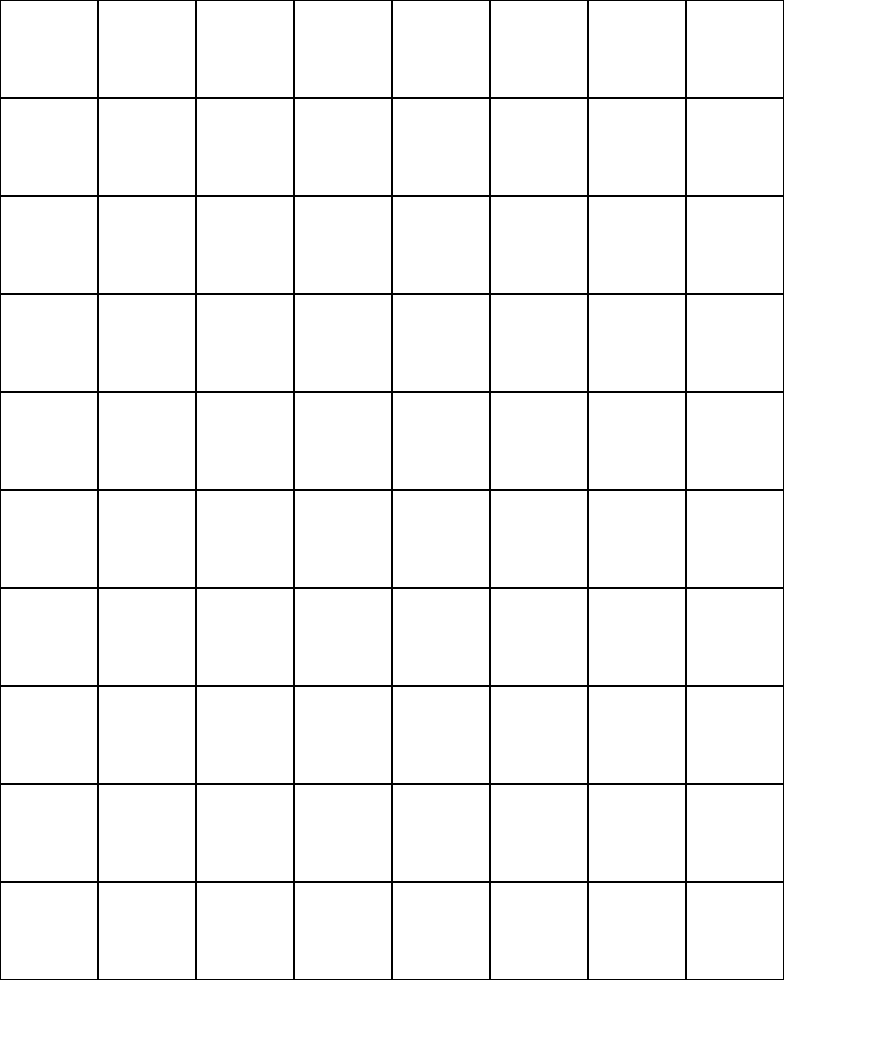
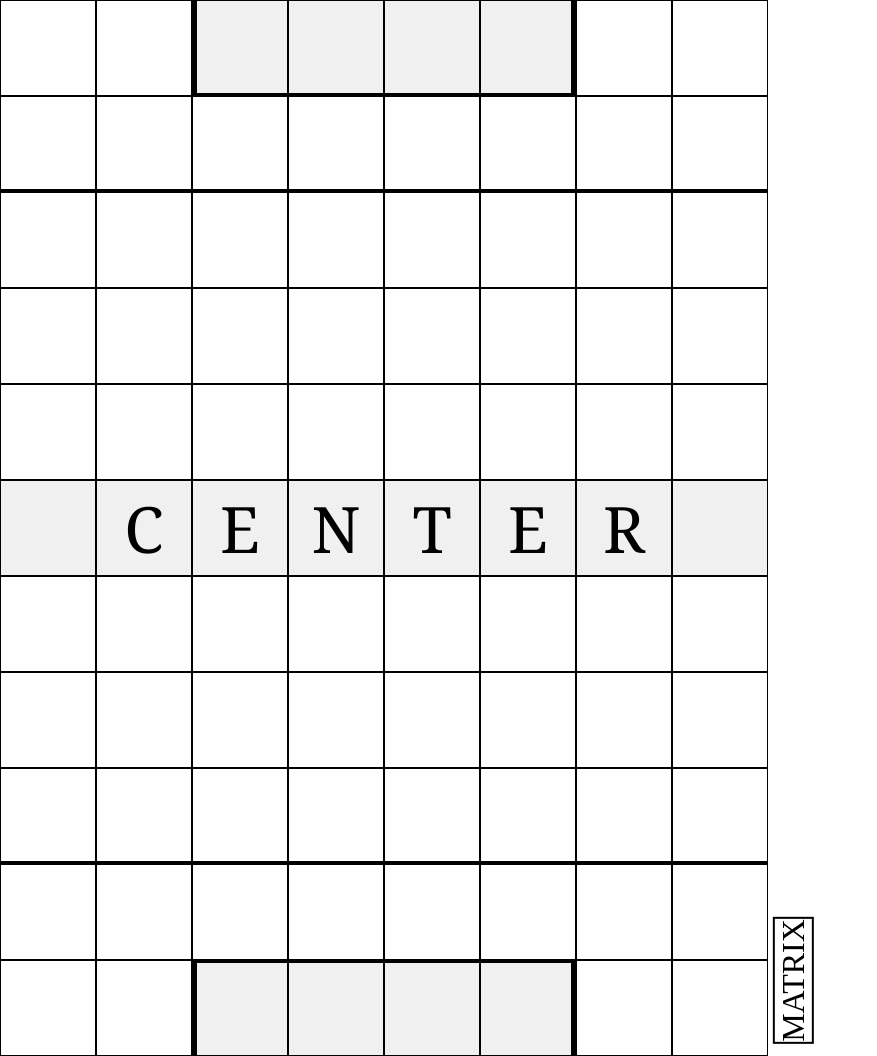
Before and after one commit to ca0v/daniel, a plain HTML site: page matrix/docs/index.html in a window 1280 px wide. Shown: the whole page, without its empty margins (0-877 px from the left). Drawn offline with Linux system fonts and the light colour scheme.

Commit message:
Made grid for MATRIX

```diff
--- a/matrix/docs/index.html
+++ b/matrix/docs/index.html
@@ -8,6 +8,7 @@
         margin: 0;
         padding: 0;
       }
+
       .grid {
         display: grid;
         grid-template-columns: repeat(8, 1fr);
@@ -23,6 +24,67 @@
         width: 1in;
         height: 1in;
         margin: 0;
+        display: flex;
+        justify-content: center;
+        align-items: center;
+        font-size: 4rem;
+        font-family: Georgia, "Times New Roman", Times, serif;
+        font-weight: 400;
+        box-sizing: border-box;
+      }
+
+      .grid > .box[data-row="5"] {
+        background-color: #f0f0f0;
+      }
+
+      .grid > .box[data-row="1"],
+      .grid > .box[data-row="8"] {
+        border-bottom: 3px solid black;
+      }
+
+      .grid > .box[data-row="0"][data-col="2"],
+      .grid > .box[data-row="0"][data-col="3"],
+      .grid > .box[data-row="0"][data-col="4"],
+      .grid > .box[data-row="0"][data-col="5"] {
+        background-color: #f0f0f0;
+        border-bottom: 3px solid black;
+      }
+      .grid > .box[data-row="10"][data-col="2"],
+      .grid > .box[data-row="10"][data-col="3"],
+      .grid > .box[data-row="10"][data-col="4"],
+      .grid > .box[data-row="10"][data-col="5"] {
+        background-color: #f0f0f0;
+        border-top: 3px solid black;
+        font-size: 2rem;
+      }
+
+      .grid > .box[data-row="0"][data-col="2"] {
+        border-left: 5px solid black;
+      }
+
+      .grid > .box[data-row="0"][data-col="5"] {
+        border-right: 5px solid black;
+      }
+
+      .grid > .box[data-row="10"][data-col="2"] {
+        border-left: 5px solid black;
+      }
+
+      .grid > .box[data-row="10"][data-col="5"] {
+        border-right: 5px solid black;
+      }
+
+      .trademark {
+        position: absolute;
+        top: 10in;
+        left: 7.6in;
+        transform: rotate(270deg);
+        font-size: 2rem;
+        border-right: 2px solid black;
+        border-left: 2px solid black;
+        border-top: 2px solid black;
+        border-bottom: 2px solid black;
+        /* underline text */
       }
     </style>
   </head>
@@ -31,14 +93,30 @@
     MAKE A 8 BY 11 GRID THAT FITS THE PAPER AND HAS A 0.5 INCH MARGIN ON THE RIGHT HAND SIDE
     --->
     <div class="grid"></div>
+    <span class="trademark">MATRIX</span>
     <script>
-      // YOUR CODE GOES HERE
+      function setBoxText(row, col, text) {
+        const box = document.querySelector(
+          `[data-row="${row}"][data-col="${col}"]`
+        )
+        if (!box) throw new Error(`No box at row ${row} col ${col}`)
+        box.innerHTML = text
+      }
+
       const grid = document.querySelector(".grid")
-      for (let i = 0; i < 8 * 10; i++) {
-        const div = document.createElement("div")
-        div.classList.add("box")
-        grid.appendChild(div)
+      for (let row = 0; row < 11; row++) {
+        for (let col = 0; col < 8; col++) {
+          const div = document.createElement("div")
+          div.classList.add("box")
+          grid.appendChild(div)
+          div.dataset.row = row
+          div.dataset.col = col
+        }
       }
+
+      "CENTER".split("").forEach((letter, index) => {
+        setBoxText(5, index + 1, letter)
+      })
     </script>
   </body>
 </html>
```
